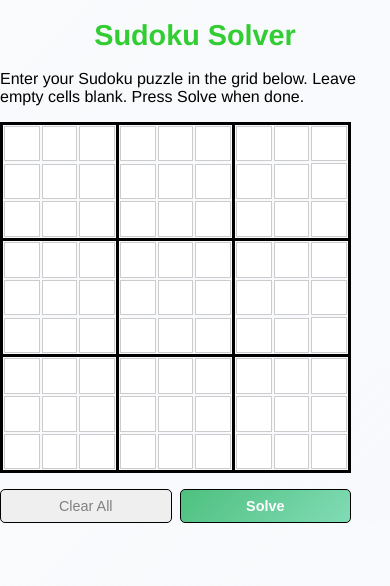
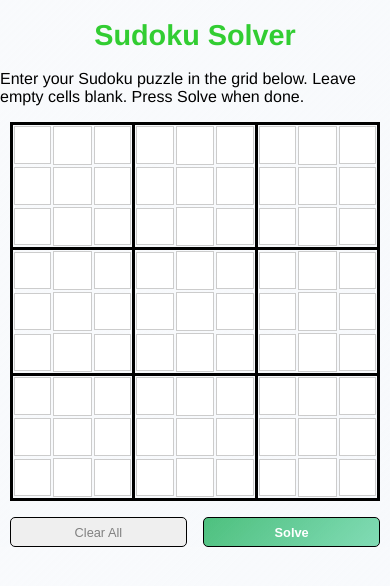
Before and after one commit to Noor-Ul-Ain16/Sudoku-Solver, a Flask app: page / in a window 390 px wide. Shown: the top 586 px of the page. Run offline with Flask 3, Linux system fonts and the light colour scheme.

Commit message:
Refactor CSS for improved formatting and layout

```diff
--- a/static/style.css
+++ b/static/style.css
@@ -1,45 +1,45 @@
-
 body {
-    padding: 0;
+    padding: 0px;
     display: flex;
     flex-direction: column;
     align-items: center;
-    background: linear-gradient(135deg, #f3f6fa88, #f7f9fc);
-    font-family: 'Franklin Gothic Medium', 'Arial Narrow', Arial, sans-serif;
+    background: linear-gradient(135deg,#f3f6fa88,#f7f9fc);
+    font-family:'Franklin Gothic Medium','Arial Narrow',Arial,sans-serif;
     margin: 0;
 }
 
-h1 {
+h1{
     color: limegreen;
     font-size: 2.5rem;
     margin-bottom: 0.05em;
     text-align: center;
 }
 
-.grid {
+.grid{
     border-collapse: collapse;
     width: 90%;
     max-width: 500px;
+    table-layout: fixed;
+    margin: 0 auto;
 }
 
-td {
+td{
     border-collapse: collapse;
 }
 
 td:nth-child(3),
 td:nth-child(6),
-td:nth-child(9) {
+td:nth-child(9){
     border-right: 3px solid black;
 }
 
 tr:nth-child(3) td,
 tr:nth-child(6) td,
-tr:nth-child(9) td {
+tr:nth-child(9) td{
     border-bottom: 3px solid black;
 }
 
-
-input {
+input{
     width: 100%;
     aspect-ratio: 1;
     text-align: center;
@@ -47,90 +47,99 @@ input {
     font-weight: bold;
     box-sizing: border-box;
     border: 1px solid #ccc;
-    transition: 0.2s;
 }
 
-input:focus {
+input:focus{
     border: 2px solid limegreen;
 }
 
-.solver-cell {
+.button-container{
+    display: flex;
+    margin: 1rem auto 0 auto;   /* top margin 1rem, centered horizontally */
+    gap: 1rem;
+    justify-content: center;
+    flex-wrap: nowrap;
+    width: 90%;
+    max-width: 500px;           /* same as grid */
+}
+
+.btn{
+    background-color: linear-gradient(135deg,#f3f6fa52,#f7f9fc);
+    color: grey;
+    border: 1px solid black;
+    border-radius: 5px;
+    cursor: pointer;
+    font-size: medium;
+    transition: 0.3s;
+    flex: 1 1 50%;       /* each button takes half width */
+    padding: 0.5rem 0;
+}
+
+#sol_btn{
+    background: linear-gradient(135deg,#1baf59c4,#81dbb5);
+    color: white;
+}
+
+.btn:hover{
+    background: linear-gradient(135deg,#d1d5db9a,#e0e7ff80);
+}
+
+#sol_btn:hover{
+    background: linear-gradient(135deg,#1aa554de,#69e2b0);
+}
+
+.solver-cell{
     color: black;
     font-weight: bold;
 }
 
-.user-cell {
+.user-cell{
     color: limegreen;
 }
 
-.invalid-cell {
+.invalid-cell{
     color: red;
     border: 2px solid red;
 }
 
-.message {
+.message{
     margin-top: 2.5px;
     font-weight: bold;
     color: red;
     text-align: center;
 }
 
-
-.button-container {
-    display: flex;
-    flex-wrap: wrap;
-    margin-top: 1rem;
-    gap: 0.76rem;
-    justify-content: center;
-    width:90%;
-}
-
-.btn {
-    background-color: linear-gradient(135deg, #f3f6fa52, #f7f9fc);
-    color: grey;
-    flex: 1 1 120px;
-    border: 1px solid black;
-    border-radius: 5px;
-    cursor: pointer;
-    font-size: medium;
-    padding: 0.5rem 1rem;
-    transition: 0.3s;
-    min-width: 80px;
-}
-
-#sol_btn {
-    background: linear-gradient(135deg, #1baf59c4, #81dbb5);
-    color: white;
-}
-
-.btn:hover {
-    background: linear-gradient(135deg, #d1d5db9a, #e0e7ff80);
-}
-
-#sol_btn:hover {
-    background: linear-gradient(135deg, #1aa554de, #69e2b0);
-}
-
-/* Responsive adjustments */
-@media (max-width: 600px) {
-    h1 {
+@media (max-width: 600px){
+    h1{
         font-size: 1.8rem;
     }
 
-    .grid {
+    .grid{
+        width: 95%;
         max-width: 100%;
     }
 
-    input {
+    .button-container{
+        width: 95%;
+        max-width: 100%;
+    }
+
+    input{
         font-size: 1rem;
     }
 
-    .button-container {
-        gap: 0.5rem;
-    }
-
-    .btn {
-        flex: 1 1 100px;
+    .btn{
         font-size: 0.9rem;
     }
 }
+
+@media (max-width: 400px){
+    input{
+        font-size: 0.9rem;
+    }
+
+    .btn{
+        font-size: 0.8rem;
+        padding: 0.4rem 0;
+    }
+}
```
